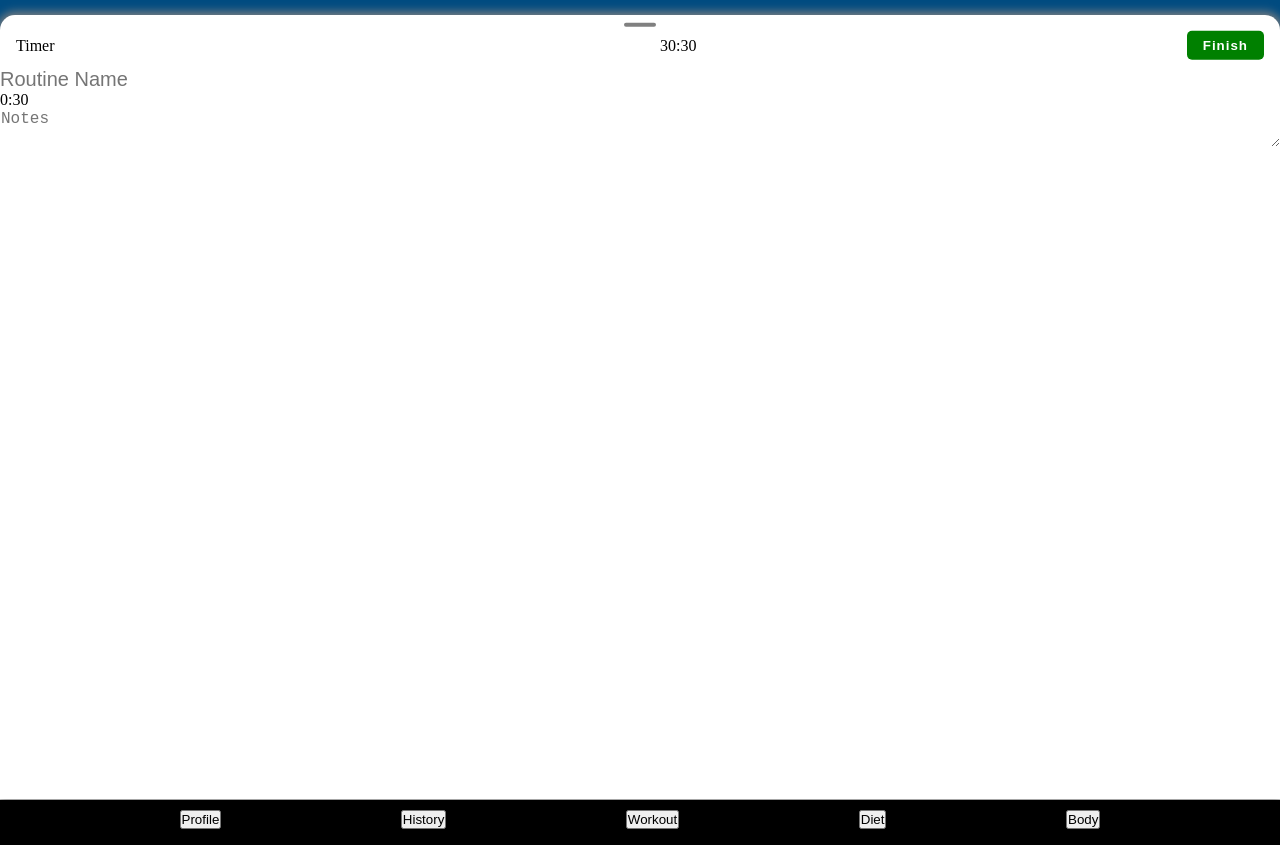
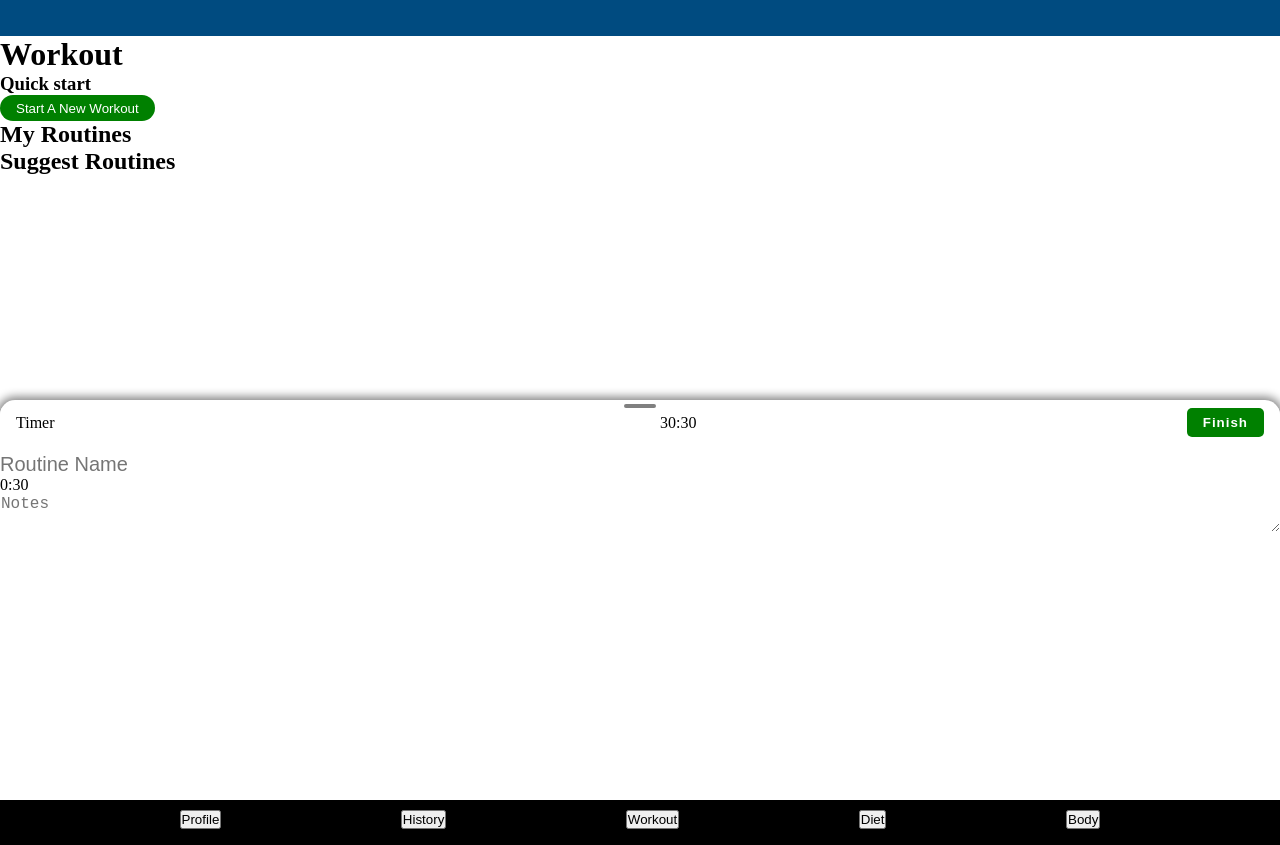
Before and after one commit to merlinymy/bodybuilding-tracker, a website built with webpack: page src/template.html in a window 1280 px wide. Both pictures are taken after a click on the button "Start A New Workout". Built offline with nearby package versions, Linux system fonts and the light colour scheme.

Commit message:
add methods for pointers

```diff
--- a/src/components/navs/routinesTab.js
+++ b/src/components/navs/routinesTab.js
@@ -43,9 +43,13 @@ export default (function() {
 
     const navWrap = document.querySelector(".nav-wrap");
 
+    let positionY = 50;
     newEmptyWorkoutBtn.addEventListener("click", (event) => {
-        newWorkoutCard.classList.add("show-rise");
-        newWorkoutCard.classList.remove("hidden-bottom");
+        console.log(newWorkoutCard)
+        css(newWorkoutCard, {
+            'height': `${positionY}vh`,
+        });
+
         css(navWrap, {
             'transform': 'translateY(100%)'
         });
--- a/src/components/newWorkoutCard.js
+++ b/src/components/newWorkoutCard.js
@@ -3,7 +3,7 @@ import { css } from "../scripts/until";
 
 export default (function newWorkoutCard(routine) {
     const cardWrap = document.createElement("div");
-    cardWrap.classList.add("card-wrap", "new-workout", "hidden-bottom");
+    cardWrap.classList.add("card-wrap", "new-workout");
     // const workouts = routine.workouts;
     const content =  `
     <div class="card">
@@ -49,29 +49,41 @@ export default (function newWorkoutCard(routine) {
     const minimize = cardWrap.querySelector(".minimize"); // div.minimize with timer
 
     // click trigers card drop back to minizied version
+
+    const minimizeY = 15; //vh
     minimize.addEventListener("click", (event)=>{
-      cardWrap.classList.remove("show-rise");
-      cardWrap.classList.add("hidden-bottom");
+
+      cardWrap.style.height = `${minimizeY}vh`;
 
       // apply css rules to div.navWrap
       css(navWrap, {
         'transform': 'translateY(0%)',
+        // 'height': `${positionY}vh`,
         'transition': 'all 250ms cubic-bezier(.69,0,.18,1.02)'
       })
     });
 
+    // drag feature
     const minimizeToolbar = cardWrap.querySelector('.toolbar');
 
-    // drag feature
 
+    let positionY;
+    let cursorY;
 
-    const minimizeY = 0;
+    const onDragStart = (event) => {
+      cursorY = event.pageY;
+      console.log(event.pageY);
+    }
 
+    const onDragMove = (event) => {
+      let currentY = event.pageY;
+      // set height of the card;
+    }
 
-
-
-
-
+    //when touch starts, get touch position y
+    minimizeToolbar.addEventListener('pointerdown', onDragStart);
+    minimizeToolbar.addEventListener('pointermove', onDragMove);
+    // minimizeToolbar.addEventListener('pointerup', onDragEnd);
 
     // return card in DOM
     return cardWrap;
--- a/src/styles.css
+++ b/src/styles.css
@@ -63,11 +63,11 @@ body, html {
     background-color: white;
     position: absolute;
     left: 50%;
-    top: 0%;
+    bottom: 0%;
     transform:translatex(-50%);
     margin-top:15px;
     width: 100%;
-    height: 98vh;
+    height: 0vh;
     /* max-height: 100%; */
     overflow: scroll;
   /*   border: 1px solid red; */
@@ -79,13 +79,12 @@ body, html {
   .hidden-bottom {
     /* visibility: hidden; */
     /* z-index: -100; */
-    transform:translatex(-50%) translateY(100%);
+    height: 20vh;
     transition: all 250ms cubic-bezier(.69,0,.18,1.02);
 
   }
 
   .show-rise {
-    transform: translateY(0%) translateX(-50%);
     transition: all 250ms cubic-bezier(.69,0,.18,1.02);
   }
 
```
